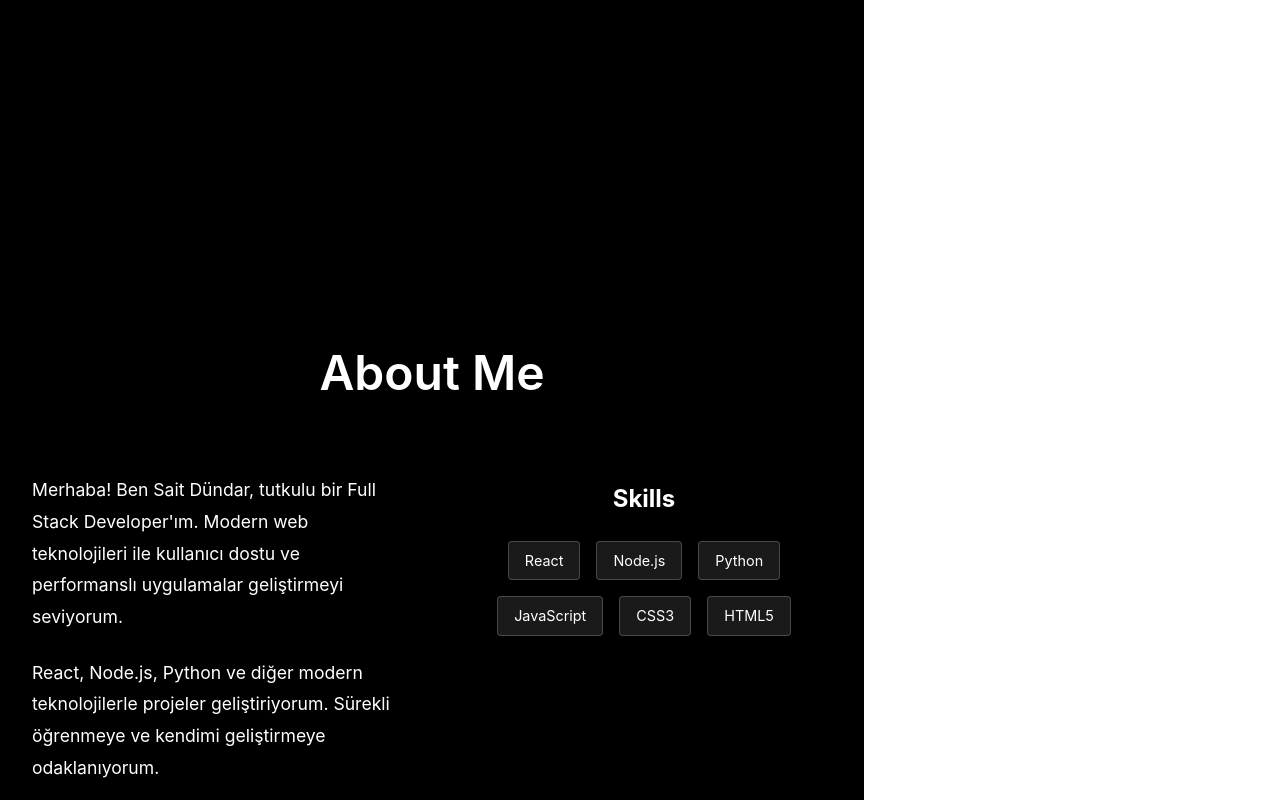
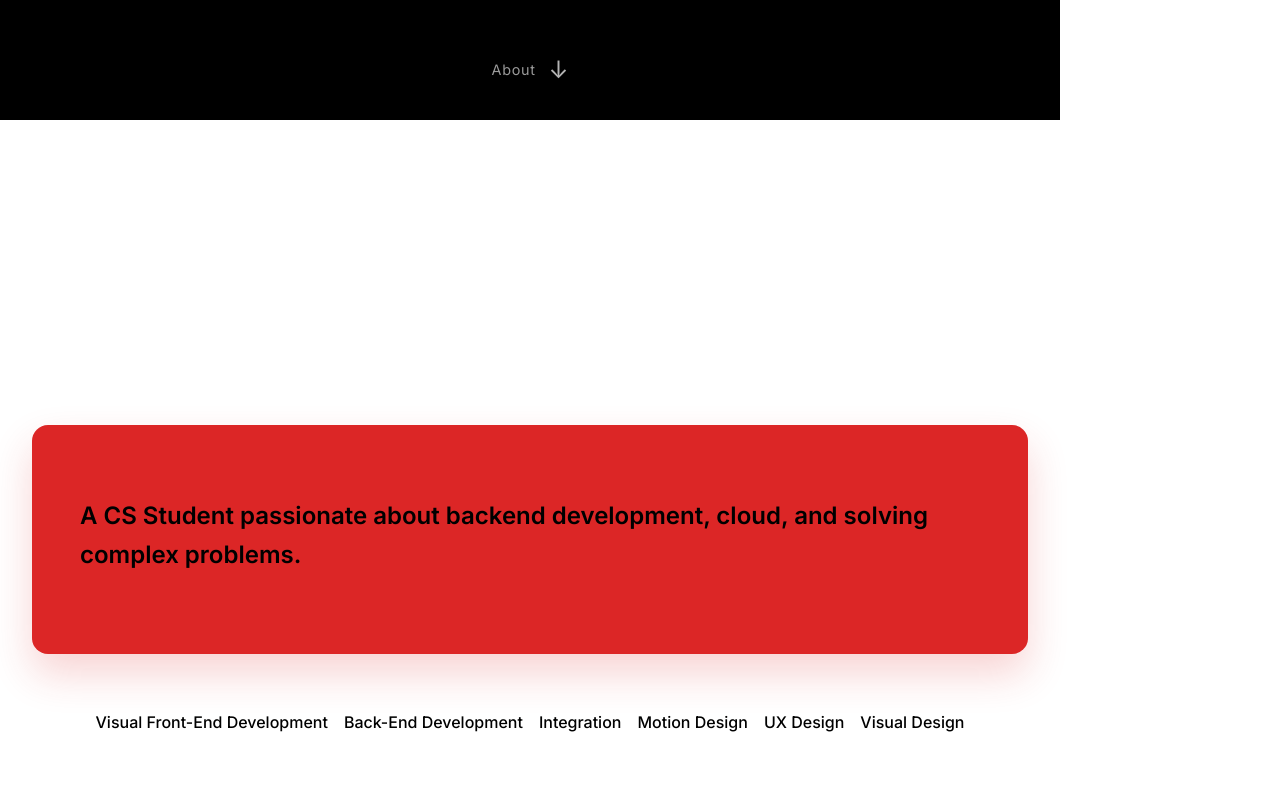
Before and after one commit to saitddundar/saitdundar.github.io, a React (Vite) app: page / in a window 1280 px wide. Shown: the part 680-1480 px from the top of the page. Built offline with nearby package versions, Linux system fonts and the light colour scheme; the HTML template or start-up script is replaced by a standard one.

Commit message:
Update Section2 and Section3

```diff
--- a/src/components/Header/Header.css
+++ b/src/components/Header/Header.css
@@ -1,12 +1,12 @@
 .header {
   background-color: transparent;
-  color: white;
   padding: 2rem 0;
   position: fixed;
   top: 0;
   left: 0;
   right: 0;
   z-index: 1000;
+  mix-blend-mode: difference;
 }
 
 .nav {
@@ -23,6 +23,7 @@
   font-size: 1rem;
   font-weight: 400;
   font-family: 'SF Pro Display', 'Inter', -apple-system, BlinkMacSystemFont, sans-serif;
+  color: white;
 }
 
 .nav-links {
--- a/src/components/Header/Header.jsx
+++ b/src/components/Header/Header.jsx
@@ -9,7 +9,7 @@ const Header = () => {
           <h1>Mehmet Sait Dündar</h1>
         </div>
         <ul className="nav-links">
-          <li><a href="https://github.com/saitdundar" target="_blank" rel="noopener noreferrer">Github</a></li>
+          <li><a href="https://github.com/saitddundar" target="_blank" rel="noopener noreferrer">Github</a></li>
           <li><a href="#about">About</a></li>
           <li><a href="#contact">Contact</a></li>
         </ul>
--- a/src/components/Sections/Section1/Section1.css
+++ b/src/components/Sections/Section1/Section1.css
@@ -53,6 +53,60 @@
   opacity: 0.9;
   max-width: 600px;
   margin: 0 auto;
+  margin-bottom: 2rem;
+}
+
+.scroll-indicator {
+  position: absolute;
+  bottom: 2rem;
+  left: 50%;
+  transform: translateX(-50%);
+  cursor: pointer;
+  transition: all 0.3s ease;
+  display: flex;
+  flex-direction: row;
+  align-items: center;
+  justify-content: center;
+  gap: 0.8rem;
+}
+
+.scroll-indicator:hover {
+  transform: translateX(-50%) translateY(-5px);
+}
+
+.scroll-text {
+  font-size: 0.9rem;
+  color: rgba(255, 255, 255, 0.6);
+  font-family: 'Inter', -apple-system, BlinkMacSystemFont, sans-serif;
+  font-weight: 400;
+  letter-spacing: 0.05em;
+}
+
+.scroll-arrow {
+  font-size: 1.5rem;
+  color: rgba(255, 255, 255, 0.7);
+  animation: bounce 2s infinite;
+  font-weight: 300;
+}
+
+.scroll-indicator:hover .scroll-text {
+  color: rgba(255, 255, 255, 0.8);
+}
+
+.scroll-indicator:hover .scroll-arrow {
+  color: rgba(255, 255, 255, 0.9);
+}
+
+@keyframes bounce {
+  0%, 20%, 50%, 80%, 100% {
+    transform: translateY(0);
+  }
+  40% {
+    transform: translateY(-10px);
+  }
+  60% {
+    transform: translateY(-5px);
+  }
 }
 
 @media (max-width: 768px) {
--- a/src/components/Sections/Section1/Section1.jsx
+++ b/src/components/Sections/Section1/Section1.jsx
@@ -18,31 +18,27 @@ const Section1 = () => {
 
     const timeout = setTimeout(() => {
       if (!isDeleting) {
-        // Yazma işlemi
         if (displayText.length < currentText.length) {
           setDisplayText(currentText.slice(0, displayText.length + 1));
         } else {
-          // Yazma tamamlandı, 2 saniye bekle
           setTimeout(() => {
             setIsDeleting(true);
           }, 2000);
         }
       } else {
-        // Silme işlemi
         if (displayText.length > 0) {
           setDisplayText(displayText.slice(0, -1));
         } else {
-          // Silme tamamlandı, bir sonraki metne geç
+
           setIsDeleting(false);
           setCurrentTextIndex((prevIndex) => (prevIndex + 1) % texts.length);
         }
       }
-    }, isDeleting ? 50 : 100); // Silme daha hızlı
+    }, isDeleting ? 50 : 100);
 
     return () => clearTimeout(timeout);
   }, [displayText, currentTextIndex, isDeleting, texts]);
 
-  // Cursor animasyonu
   useEffect(() => {
     const cursorInterval = setInterval(() => {
       setShowCursor(prev => !prev);
@@ -50,6 +46,13 @@ const Section1 = () => {
 
     return () => clearInterval(cursorInterval);
   }, []);
+
+  const scrollToAbout = () => {
+    const aboutSection = document.getElementById('about');
+    if (aboutSection) {
+      aboutSection.scrollIntoView({ behavior: 'smooth' });
+    }
+  };
 
   return (
     <section className="section1" id="home">
@@ -59,6 +62,11 @@ const Section1 = () => {
           <span className={`cursor ${showCursor ? 'visible' : 'hidden'}`}>|</span>
         </h1>
         <p className="subtitle">A computer science student passionate about backend development, cloud, and solving complex problems.</p>
+
+        <div className="scroll-indicator" onClick={scrollToAbout}>
+          <span className="scroll-text">About</span>
+          <div className="scroll-arrow">↓</div>
+        </div>
       </div>
     </section>
   );
--- a/src/components/Sections/Section2/Section2.css
+++ b/src/components/Sections/Section2/Section2.css
@@ -1,79 +1,124 @@
 .section2 {
-  height: 100vh;
+  min-height: 100vh;
   display: flex;
   align-items: center;
   justify-content: center;
-  background-color: #000000;
-  color: white;
-  padding: 2rem;
+  background-color: #ffffff;
+  padding: 4rem 2rem;
 }
 
 .section2-content {
-  max-width: 800px;
-  text-align: center;
+  max-width: 1200px;
+  width: 100%;
+  display: flex;
+  flex-direction: column;
+  gap: 3rem;
 }
 
-.section-title {
-  font-size: 3rem;
-  font-weight: 600;
-  margin-bottom: 3rem;
-  font-family: 'SF Pro Display', 'Inter', -apple-system, BlinkMacSystemFont, sans-serif;
+.red-card {
+  background-color: #dc2626;
+  border-radius: 16px;
+  padding: 3rem;
+  max-width: 900px;
+  margin: 0 auto;
+  position: relative;
+  box-shadow: 0 20px 40px rgba(220, 38, 38, 0.2);
 }
 
-.about-content {
-  display: grid;
-  grid-template-columns: 1fr 1fr;
-  gap: 3rem;
-  align-items: start;
+.main-text {
+  font-size: 1.5rem;
+  font-weight: 600;
+  color: #000000;
+  line-height: 1.6;
+  margin-bottom: 2rem;
+  font-family: 'Inter', -apple-system, BlinkMacSystemFont, sans-serif;
+  text-align: left;
 }
 
-.about-text p {
-  font-size: 1.1rem;
-  line-height: 1.8;
-  margin-bottom: 1.5rem;
-  text-align: left;
-  font-family: 'SF Pro Display', 'Inter', -apple-system, BlinkMacSystemFont, sans-serif;
+.cta-button {
+  background-color: #374151;
+  color: #ffffff;
+  border: none;
+  border-radius: 8px;
+  padding: 12px 24px;
+  font-size: 0.9rem;
+  font-weight: 500;
+  cursor: pointer;
+  display: flex;
+  align-items: center;
+  gap: 8px;
+  font-family: 'Inter', -apple-system, BlinkMacSystemFont, sans-serif;
+  transition: all 0.3s ease;
 }
 
-.skills h3 {
-  font-size: 1.5rem;
-  margin-bottom: 1.5rem;
-  text-align: center;
-  font-family: 'SF Pro Display', 'Inter', -apple-system, BlinkMacSystemFont, sans-serif;
+.cta-button:hover {
+  background-color: #4b5563;
+  transform: translateY(-1px);
 }
 
-.skills-grid {
+.hamburger-icon {
+  font-size: 1rem;
+  font-weight: 300;
+}
+
+.services-list {
   display: flex;
   flex-wrap: wrap;
   gap: 1rem;
   justify-content: center;
+  max-width: 1000px;
+  margin: 0 auto;
 }
 
-.skill-tag {
-  background: rgba(255, 255, 255, 0.1);
-  padding: 0.5rem 1rem;
-  border-radius: 4px;
-  font-size: 0.9rem;
-  border: 1px solid rgba(255, 255, 255, 0.2);
-  font-family: 'SF Pro Display', 'Inter', -apple-system, BlinkMacSystemFont, sans-serif;
+.service-item {
+  font-size: 1rem;
+  font-weight: 500;
+  color: #000000;
+  font-family: 'Inter', -apple-system, BlinkMacSystemFont, sans-serif;
+  padding: 0.5rem 0;
+  border-bottom: 1px solid transparent;
+  transition: border-color 0.3s ease;
+}
+
+.service-item:hover {
+  border-bottom-color: #dc2626;
 }
 
 @media (max-width: 768px) {
   .section2 {
-    padding: 1rem;
+    padding: 2rem 1rem;
   }
 
-  .section-title {
-    font-size: 2rem;
+  .red-card {
+    padding: 2rem;
+    border-radius: 12px;
   }
 
-  .about-content {
-    grid-template-columns: 1fr;
-    gap: 2rem;
+  .main-text {
+    font-size: 1.25rem;
+    line-height: 1.5;
   }
 
-  .about-text p {
-    text-align: center;
-    font-size: 1rem;
+  .services-list {
+    gap: 0.5rem;
+  }
+
+  .service-item {
+    font-size: 0.9rem;
   }
 }
+
+@media (max-width: 480px) {
+  .red-card {
+    padding: 1.5rem;
+  }
+
+  .main-text {
+    font-size: 1.1rem;
+  }
+
+  .cta-button {
+    padding: 10px 20px;
+    font-size: 0.85rem;
+  }
+}
--- a/src/components/Sections/Section2/Section2.jsx
+++ b/src/components/Sections/Section2/Section2.jsx
@@ -5,30 +5,21 @@ const Section2 = () => {
   return (
     <section className="section2" id="about">
       <div className="section2-content">
-        <h2 className="section-title">About Me</h2>
-        <div className="about-content">
-          <div className="about-text">
-            <p>
-              Merhaba! Ben Sait Dündar, tutkulu bir Full Stack Developer'ım.
-              Modern web teknolojileri ile kullanıcı dostu ve performanslı
-              uygulamalar geliştirmeyi seviyorum.
-            </p>
-            <p>
-              React, Node.js, Python ve diğer modern teknolojilerle projeler
-              geliştiriyorum. Sürekli öğrenmeye ve kendimi geliştirmeye odaklanıyorum.
-            </p>
-          </div>
-          <div className="skills">
-            <h3>Skills</h3>
-            <div className="skills-grid">
-              <span className="skill-tag">React</span>
-              <span className="skill-tag">Node.js</span>
-              <span className="skill-tag">Python</span>
-              <span className="skill-tag">JavaScript</span>
-              <span className="skill-tag">CSS3</span>
-              <span className="skill-tag">HTML5</span>
-            </div>
-          </div>
+        <div className="red-card">
+          <p className="main-text">
+           A CS Student passionate about backend development, cloud, and solving complex problems.
+
+          </p>
+
+        </div>
+
+        <div className="services-list">
+          <span className="service-item">Visual Front-End Development</span>
+          <span className="service-item">Back-End Development</span>
+          <span className="service-item">Integration</span>
+          <span className="service-item">Motion Design</span>
+          <span className="service-item">UX Design</span>
+          <span className="service-item">Visual Design</span>
         </div>
       </div>
     </section>
--- a/src/components/Sections/Section3/Section3.css
+++ b/src/components/Sections/Section3/Section3.css
@@ -14,10 +14,15 @@
 }
 
 .section-title {
-  font-size: 3rem;
-  font-weight: 600;
+  font-size: 4rem;
+  font-weight: 700;
   margin-bottom: 3rem;
-  font-family: 'SF Pro Display', 'Inter', -apple-system, BlinkMacSystemFont, sans-serif;
+  font-family: 'BBH Sans Bartle', 'Orbitron', 'JetBrains Mono', 'Space Grotesk', 'Inter', -apple-system, BlinkMacSystemFont, sans-serif;
+  color: #0000c8;
+  letter-spacing: -0.02em;
+  text-transform: uppercase;
+
+  filter: blur(0.5px);
 }
 
 .placeholder-content {
--- a/src/components/Sections/Section3/Section3.jsx
+++ b/src/components/Sections/Section3/Section3.jsx
@@ -5,9 +5,9 @@ const Section3 = () => {
   return (
     <section className="section3" id="contact">
       <div className="section3-content">
-        <h2 className="section-title">Coming Soon</h2>
+        <h2 className="section-title">Contact</h2>
         <div className="placeholder-content">
-          <div className="placeholder-icon">🚀</div>
+
           <p>This section is under construction.</p>
           <p>Something amazing is coming soon!</p>
         </div>
```
Also changed, not shown: src/styles/global.css (+6 -3 lines).
